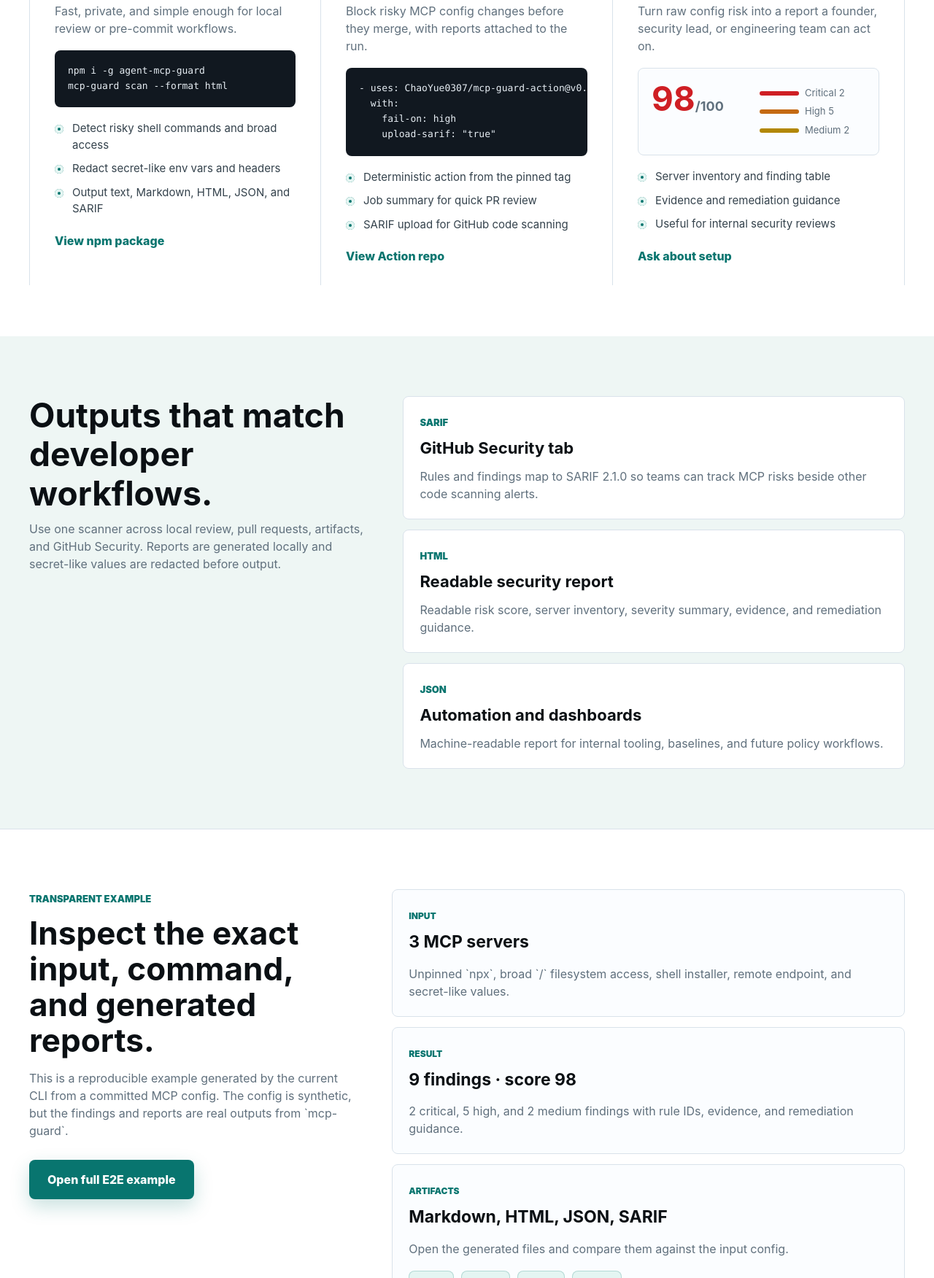
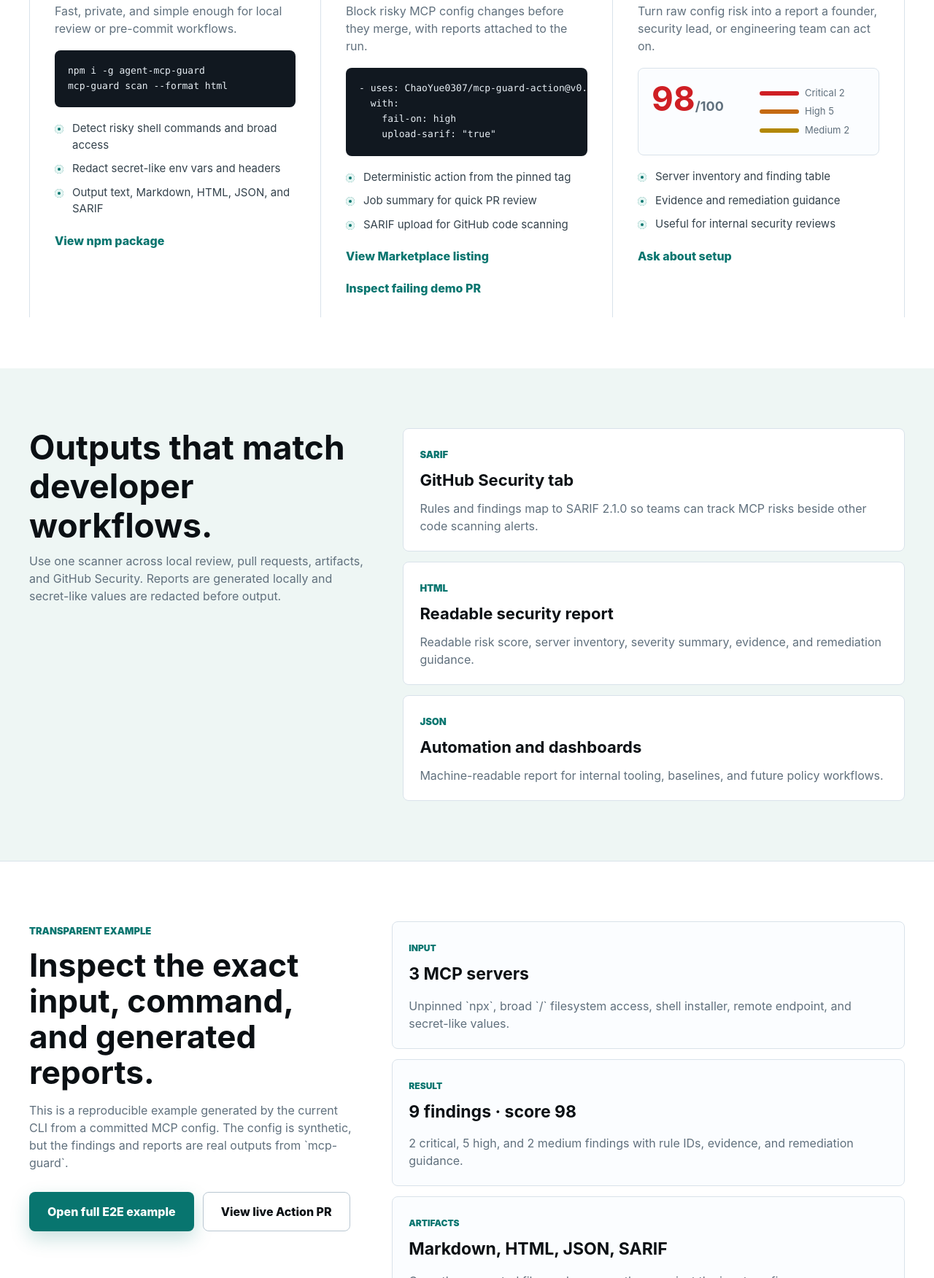
Before and after one commit to ChaoYue0307/mcp-guard, a website: page site/index.html in a window 1280 px wide. Shown: the part 1048-2800 px from the top of the page at 73% size. Drawn offline with Linux system fonts and the light colour scheme.

Commit message:
Add Marketplace and demo links

```diff
--- a/site/index.html
+++ b/site/index.html
@@ -34,7 +34,7 @@
           <p>Local-first scanner for risky shell commands, leaked secrets, broad filesystem access, remote MCP endpoints, and unpinned packages.</p>
           <div class="hero-actions">
             <a class="button primary" href="https://www.npmjs.com/package/agent-mcp-guard">Install CLI</a>
-            <a class="button secondary" href="#action">Add GitHub Action</a>
+            <a class="button secondary" href="https://github.com/marketplace/actions/mcp-guard-mcp-security-scanner">Marketplace Action</a>
             <a class="button secondary" href="e2e/">View E2E Example</a>
           </div>
           <div class="trust-row" aria-label="Product properties">
@@ -127,7 +127,8 @@
             <li>Job summary for quick PR review</li>
             <li>SARIF upload for GitHub code scanning</li>
           </ul>
-          <a href="https://github.com/ChaoYue0307/mcp-guard-action">View Action repo</a>
+          <a href="https://github.com/marketplace/actions/mcp-guard-mcp-security-scanner">View Marketplace listing</a>
+          <a href="https://github.com/ChaoYue0307/mcp-guard-demo/pull/1">Inspect failing demo PR</a>
         </div>
 
         <div class="workflow">
@@ -180,7 +181,10 @@
           <span class="eyebrow">Transparent example</span>
           <h2>Inspect the exact input, command, and generated reports.</h2>
           <p>This is a reproducible example generated by the current CLI from a committed MCP config. The config is synthetic, but the findings and reports are real outputs from `mcp-guard`.</p>
-          <a class="button primary" href="e2e/">Open full E2E example</a>
+          <div class="proof-actions">
+            <a class="button primary" href="e2e/">Open full E2E example</a>
+            <a class="button secondary" href="https://github.com/ChaoYue0307/mcp-guard-demo/pull/1">View live Action PR</a>
+          </div>
         </div>
         <div class="proof-grid" aria-label="End-to-end example summary">
           <div class="proof-card">
--- a/site/styles.css
+++ b/site/styles.css
@@ -481,6 +481,7 @@
 .workflow > a {
   display: inline-flex;
   margin-top: 20px;
+  margin-right: 18px;
   color: var(--teal);
   font-weight: 850;
   text-decoration: none;
@@ -606,6 +607,17 @@
 
 .e2e-proof .button {
   margin-top: 28px;
+}
+
+.proof-actions {
+  display: flex;
+  flex-wrap: wrap;
+  gap: 12px;
+  margin-top: 28px;
+}
+
+.proof-actions .button {
+  margin-top: 0;
 }
 
 .proof-grid {
```
Also changed, not shown: docs/marketplace-action-readme.md (+6 -0 lines), README.md.
